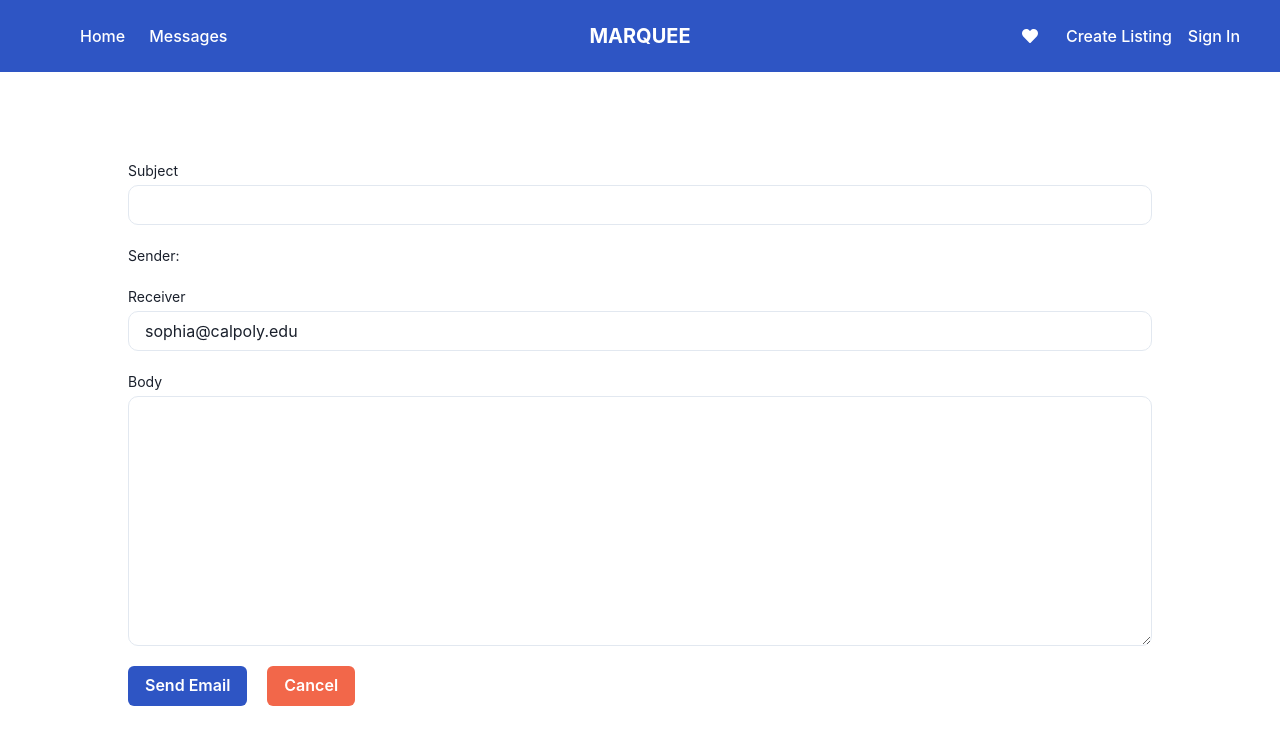
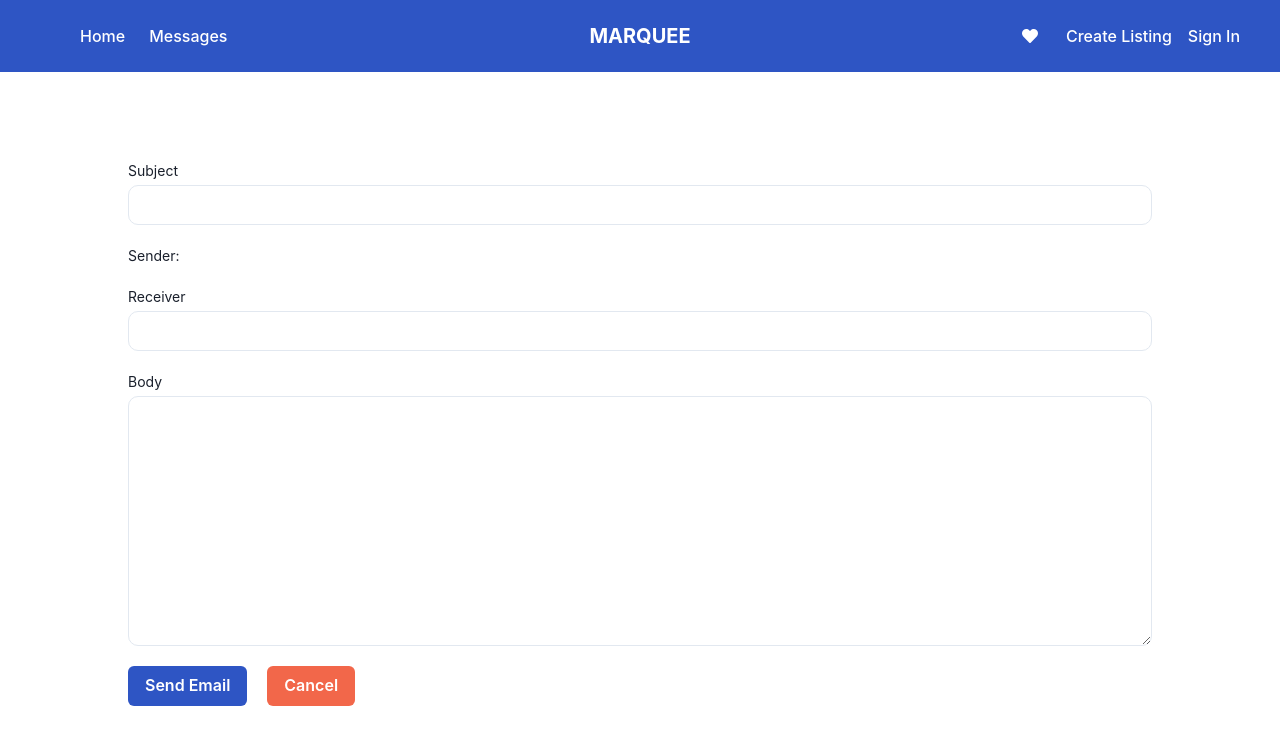
Before and after one commit to soramicha/marquee, a React (Vite) app in the folder packages/frontend/: page /email/create in a window 1280 px wide. Shown: the top 744 px of the page. Built offline with nearby package versions, Linux system fonts and the light colour scheme; no server answers.

Commit message:
Update SendEmail.jsx

```diff
--- a/packages/frontend/src/pages/SendEmail.jsx
+++ b/packages/frontend/src/pages/SendEmail.jsx
@@ -14,7 +14,7 @@
     const [subject, setSubject] = useState("");
     const [body, setBody] = useState("");
     // TODO: hard code receiver to seller
-    const [receiver, setReceiver] = useState("sophia@calpoly.edu");
+    const [receiver, setReceiver] = useState("");
     //const [sender, setSender] = auth?.username;
     // temporary solution
     const [sender, setSender] = useState(localStorage.getItem("username"));
```
